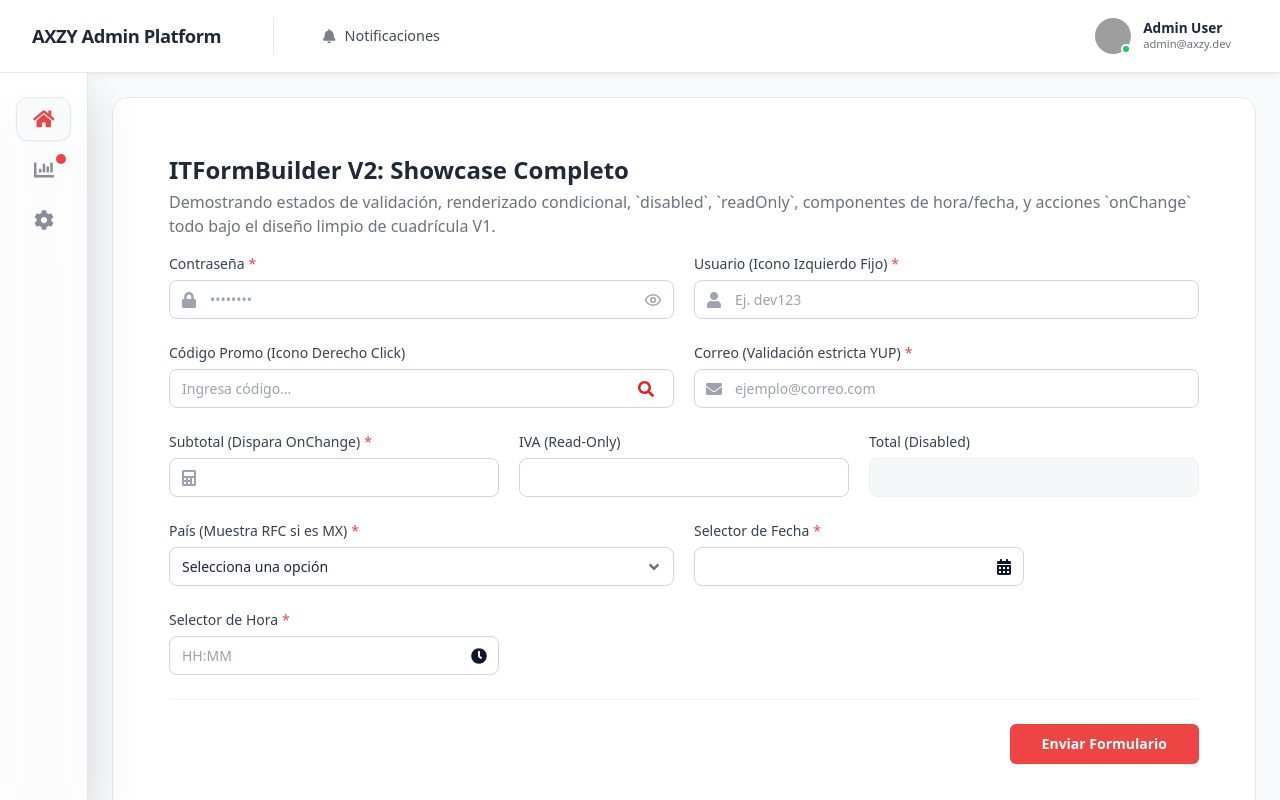
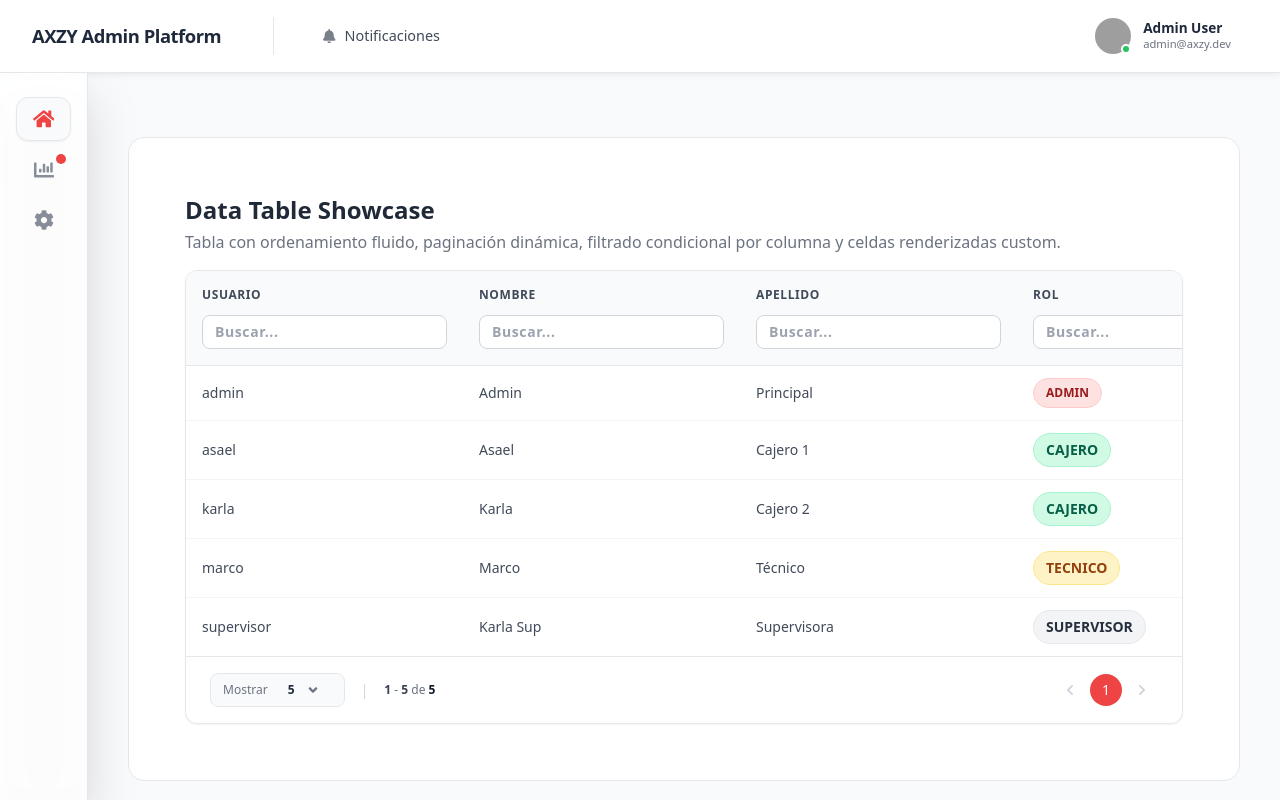
Before and after one commit to maag070208/AXZY_UI_SYSTEM, a React (Vite) app: page / in a window 1280 px wide. Built offline with nearby package versions, Linux system fonts and the light colour scheme; grey boxes are pictures that could not be loaded; the HTML template or start-up script is replaced by a standard one.

Commit message:
feat: Add `ITTable` component showcase with sorting, filtering, and custom badge rendering, and adjust pagination visibility to always show items per page options.

```diff
--- a/src/App.tsx
+++ b/src/App.tsx
@@ -8,6 +8,8 @@ import {
   ITCard,
   ITLayout,
   ITThemeProvider,
+  ITBadget,
+  ITTable,
 } from "./index";
 import {
   FaUser,
@@ -285,85 +287,131 @@ function App() {
     },
   };
 
+
+  const data = [
+  {
+    "id": 1,
+    "username": "admin",
+    "password": "$2a$10$EHcagMcHk7QY3h/DGPBDv.l94pa0Aw3FL3AgKOxd62si3UzoNSTdW",
+    "name": "Admin",
+    "lastName": "Principal",
+    "role": "ADMIN",
+    "isActive": true,
+    "createdAt": "2026-02-23T06:23:09.193Z",
+    "updatedAt": "2026-02-23T06:23:09.193Z"
+  },
+  {
+    "id": 2,
+    "username": "asael",
+    "password": "$2a$10$EHcagMcHk7QY3h/DGPBDv.l94pa0Aw3FL3AgKOxd62si3UzoNSTdW",
+    "name": "Asael",
+    "lastName": "Cajero 1",
+    "role": "CAJERO",
+    "isActive": true,
+    "createdAt": "2026-02-23T06:23:09.370Z",
+    "updatedAt": "2026-02-23T06:23:09.370Z"
+  },
+  {
+    "id": 3,
+    "username": "karla",
+    "password": "$2a$10$EHcagMcHk7QY3h/DGPBDv.l94pa0Aw3FL3AgKOxd62si3UzoNSTdW",
+    "name": "Karla",
+    "lastName": "Cajero 2",
+    "role": "CAJERO",
+    "isActive": true,
+    "createdAt": "2026-02-23T06:23:09.456Z",
+    "updatedAt": "2026-02-23T06:23:09.456Z"
+  },
+  {
+    "id": 4,
+    "username": "marco",
+    "password": "$2a$10$EHcagMcHk7QY3h/DGPBDv.l94pa0Aw3FL3AgKOxd62si3UzoNSTdW",
+    "name": "Marco",
+    "lastName": "Técnico",
+    "role": "TECNICO",
+    "isActive": true,
+    "createdAt": "2026-02-23T06:23:09.542Z",
+    "updatedAt": "2026-02-23T06:23:09.542Z"
+  },
+  {
+    "id": 5,
+    "username": "supervisor",
+    "password": "$2a$10$EHcagMcHk7QY3h/DGPBDv.l94pa0Aw3FL3AgKOxd62si3UzoNSTdW",
+    "name": "Karla Sup",
+    "lastName": "Supervisora",
+    "role": "SUPERVISOR",
+    "isActive": true,
+    "createdAt": "2026-02-23T06:23:09.629Z",
+    "updatedAt": "2026-02-23T06:23:09.629Z"
+  }
+]
+
   return (
     <ITThemeProvider theme={customTheme}>
       <ITLayout sidebar={sidebarProps} topBar={topBarProps}>
-        <div className="flex justify-center items-center min-h-[calc(100vh-100px)]">
-          <ITCard className="flex flex-col gap-4 p-8 w-full max-w-6xl shadow-xl border border-gray-100 overflow-y-auto max-h-[90vh]">
+        <div className="flex justify-center items-center py-10 px-4 w-full">
+          <ITCard className="flex flex-col gap-4 p-8 w-full max-w-6xl shadow-xl border border-gray-100">
             <div className="mb-4">
               <h2 className="text-2xl font-bold text-gray-800">
-                ITFormBuilder V2: Showcase Completo
+                Data Table Showcase
               </h2>
               <p className="text-gray-500 mt-1">
-                Demostrando estados de validación, renderizado condicional,
-                `disabled`, `readOnly`, componentes de hora/fecha, y acciones
-                `onChange` todo bajo el diseño limpio de cuadrícula V1.
+                Tabla con ordenamiento fluido, paginación dinámica, filtrado condicional por columna y celdas renderizadas custom.
               </p>
             </div>
-
-            <Formik
-              initialValues={{
-                username: "",
-                promoCode: "",
-                email: "",
-                password: "",
-                subtotal: "",
-                iva: "",
-                total: "",
-                country: "",
-                rfc: "",
-                date: null,
-                time: "",
-                comments: "",
-              }}
-              validationSchema={validationSchema}
-              onSubmit={(values, { setSubmitting }) => {
-                setTimeout(() => {
-                  console.log("Valores Formulario:", values);
-                  alert("Exito! Revisa la consola para el JSON de datos.");
-                  setSubmitting(false);
-                }, 1000);
-              }}
-            >
-              {({
-                values,
-                handleChange,
-                handleBlur,
-                touched,
-                errors,
-                setFieldValue,
-                setFieldTouched,
-                setFieldError,
-                isSubmitting,
-                handleSubmit,
-              }) => (
-                <Form onSubmit={handleSubmit} className="w-full">
-                  <ITFormBuilder
-                    config={formConfig}
-                    columns={12}
-                    values={values}
-                    handleChange={handleChange}
-                    handleBlur={handleBlur}
-                    touched={touched}
-                    errors={errors}
-                    setFieldValue={setFieldValue}
-                    setFieldTouched={setFieldTouched}
-                    setFieldError={setFieldError}
-                    isSubmitting={isSubmitting}
-                  />
-
-                  <div className="flex justify-end pt-6 mt-6 border-t border-gray-100">
-                    <ITButton
-                      type="submit"
-                      disabled={isSubmitting}
-                      className="px-8 py-2 font-semibold"
-                    >
-                      Enviar Formulario
-                    </ITButton>
-                  </div>
-                </Form>
-              )}
-            </Formik>
+            <ITTable
+              columns={[
+                {
+                  key: "username",
+                  label: "Usuario",
+                  type: "string",
+                  filter: true,
+                },
+                {
+                  key: "name",
+                  label: "Nombre",
+                  type: "string",
+                  filter: true,
+                },
+                {
+                  key: "lastName",
+                  label: "Apellido",
+                  type: "string",
+                  filter: true,
+                },
+                {
+                  key: "role",
+                  label: "Rol",
+                  type: "string",
+                  filter: true,
+                  render: (row: any) => {
+                    return (
+                      <ITBadget
+                        color={
+                          row.role === "ADMIN"
+                            ? "primary"
+                            : row.role === "CAJERO"
+                            ? "success"
+                            : row.role === "TECNICO"
+                            ? "warning"
+                            : "secondary"
+                        }
+                        label={row.role}
+                      />
+                    );
+                  },
+                },
+                {
+                  key: "isActive",
+                  label: "Activo",
+                  type: "boolean",
+                  filter: true,
+                },
+              ]}
+              data={data}
+              defaultItemsPerPage={5}
+              itemsPerPageOptions={[5, 10, 20]}
+            />
           </ITCard>
         </div>
       </ITLayout>
--- a/src/components/pagination/pagination.tsx
+++ b/src/components/pagination/pagination.tsx
@@ -91,8 +91,8 @@ export default function ITPagination({
     siblingCount,
   });
 
-  // If there are less than 2 pages in pagination range we shall not render the component
-  if (currentPage === 0 || (paginationRange && paginationRange.length < 2)) {
+  // If there are less than 2 pages and no items per page options, we can hide the component
+  if (currentPage === 0 || (!itemsPerPageOptions && paginationRange && paginationRange.length < 2)) {
     return null;
   }
 
```
